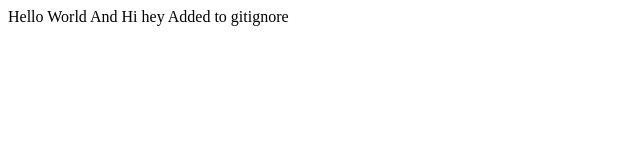
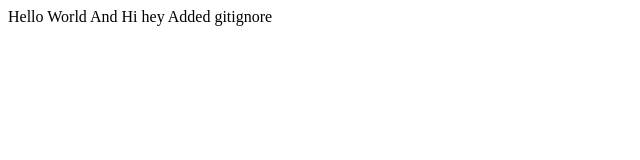
Before and after one commit to sanket-99/demo, a plain HTML site: page index.html in a window 1280 px wide. Shown: the full height of the page, 0-640 px from the left. Drawn offline with Linux system fonts and the light colour scheme.

Commit message:
modified git ignore

```diff
--- a/index.html
+++ b/index.html
@@ -4,7 +4,7 @@
 </header>
 <body>
 	Hello World And Hi hey
-	Added to gitignore
+	Added gitignore
 </body>
 
 </html>
```
Also changed, not shown: 1 other file.
